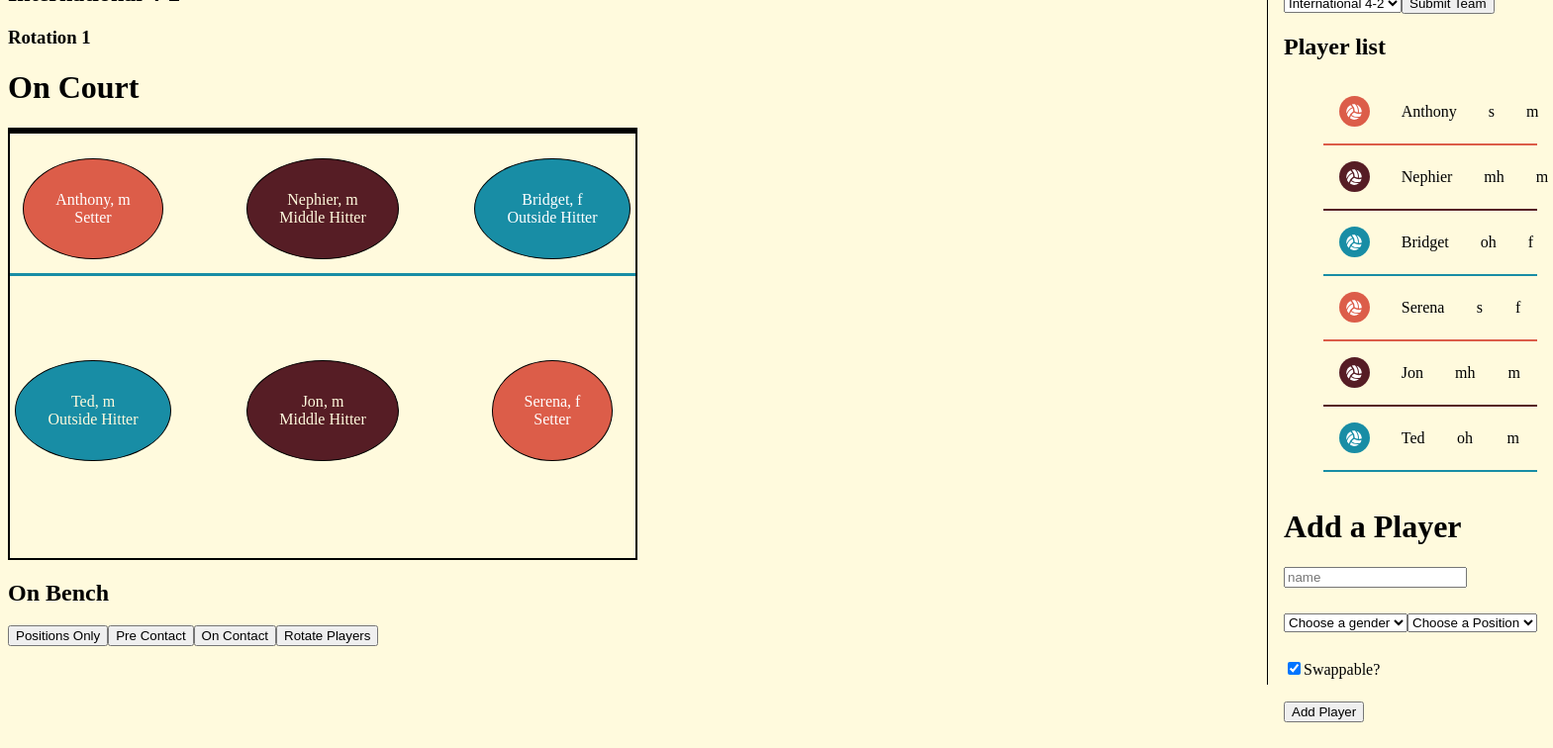
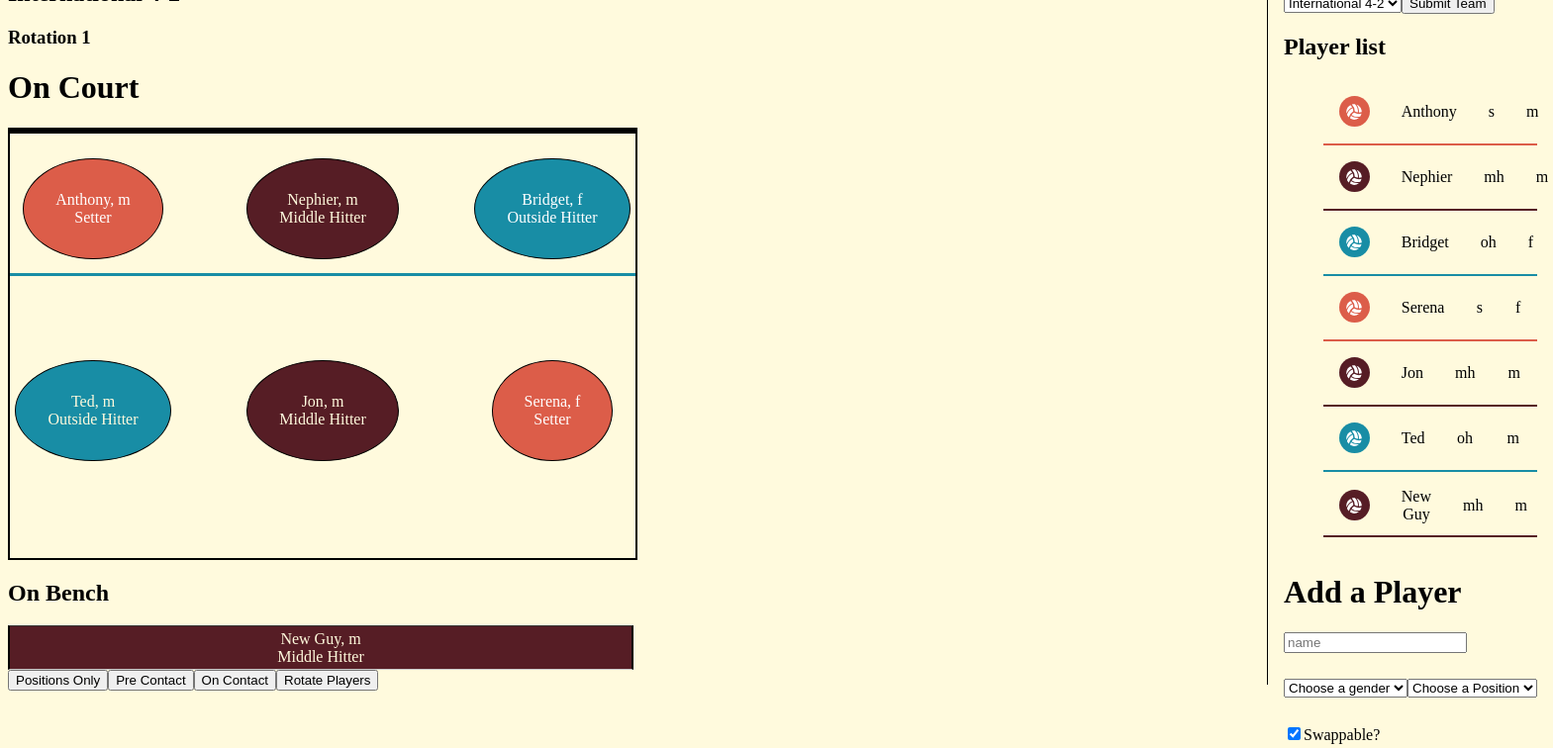
Before and after one commit to anthonyAgnone/vball-roster, a React (Create React App) app: page / in a window 1280 px wide. Shown: the part 108-864 px from the top of the page at 99% size, 1569 px wide, since content can reach past the window. After the commit the page ends 814 px from the top, so only its background shows below. Built offline with nearby package versions, Linux system fonts and the light colour scheme.

Commit message:
Styling updates

```diff
--- a/src/App.js
+++ b/src/App.js
@@ -62,9 +62,19 @@ const App = () => {
       },
       {
         name: "Ted",
-        id: "0",
+        id: "6",
         gender: "m",
         position: "oh",
+        swappable: true,
+        str: "",
+        weak: ""
+      },
+      ,
+      {
+        name: "New Guy",
+        id: "7",
+        gender: "m",
+        position: "mh",
         swappable: true,
         str: "",
         weak: ""
--- a/src/components/home/Home.js
+++ b/src/components/home/Home.js
@@ -1,5 +1,11 @@
 import React, { useContext, useState } from "react";
-import { OnBench, OnCourt, Player } from "./assets/StyledElements";
+import {
+  OnBench,
+  OnCourt,
+  Player,
+  BenchList,
+  BenchPlayer
+} from "./assets/StyledElements";
 import { TeamDispatch } from "../../App";
 
 const Home = ({ team: { teamName, offense, players } }) => {
@@ -103,7 +109,7 @@ const Home = ({ team: { teamName, offense, players } }) => {
   };
 
   const handleRotate = () => {
-    dispatch({ type: "ROTATE_PLAYERS", payload: "" });
+    dispatch({ type: "ROTATE_PLAYERS" });
     if (rotation === 5) setRotation(0);
     else setRotation(rotation + 1);
   };
@@ -144,7 +150,9 @@ const Home = ({ team: { teamName, offense, players } }) => {
 
       <h1>On Court</h1>
       <OnCourt>
-        {players.slice(0, 6).map((player, i) => (
+        {players.map((player, i) => {
+          if (i < 6) {
+            return (
               <Player
                 key={i}
                 swappable={player.swappable}
@@ -157,16 +165,31 @@ const Home = ({ team: { teamName, offense, players } }) => {
                 {player.name}, {player.gender}
                 <p>{handlePosition(player.position)}</p>
               </Player>
-        ))}
+            );
+          }
+        })}
       </OnCourt>
       <OnBench>
         <h2>On Bench</h2>
-        {players.slice(5, players.length - 1).map((player, i) => (
-          <Player key={i} swappable={player.swappable}>
-            <p>{player.name}</p>
-            <p>{player.gender}</p>
-          </Player>
-        ))}
+        <BenchList>
+          {players.map((player, i) => {
+            if (i > 5) {
+              return (
+                <li>
+                  <BenchPlayer
+                    key={i}
+                    swappable={player.swappable}
+                    id={player.id}
+                    position={player.position}>
+                    <button onClick={() => handleDelete(player.id)}>X</button>
+                    {player.name}, {player.gender}
+                    <p>{handlePosition(player.position)}</p>
+                  </BenchPlayer>
+                </li>
+              );
+            }
+          })}
+        </BenchList>
       </OnBench>
 
       <div>
--- a/src/components/home/assets/StyledElements.js
+++ b/src/components/home/assets/StyledElements.js
@@ -30,17 +30,6 @@ export const OnCourt = styled.div`
     height: 3px;
     width: 100%;
     background: rgba(24, 141, 165, 1);
-  }
-`;
-
-export const OnBench = styled.div`
-  display: flex;
-  flex-direction: column;
-  width: 20vw;
-  justify-content: center;
-  align-items: center;
-  h2 {
-    align-self: flex-start;
   }
 `;
 
@@ -86,6 +75,56 @@ export const Player = styled.div`
   }
 `;
 
+export const OnBench = styled.div`
+  width: 50%;
+`;
+
+export const BenchList = styled.ul`
+  width: 100%;
+  text-align: center;
+  list-style: none;
+  margin: 0;
+  padding: 0;
+`;
+
+export const BenchPlayer = styled.div`
+  position: relative;
+  flex-direction: column;
+  border-bottom: 1px solid #ccc;
+  border-top: 1px solid #333;
+  border-left: 2px solid #000;
+  border-right: 2px solid #000;
+  padding: 0.2em;
+  color: ${props => (props.swappable ? "#fffadd" : "#ffffff")};
+  background-color: ${props => positionColor(props.position)};
+  transition: all 0.6s ease-in-out;
+  p {
+    margin: 0;
+    padding: 0;
+  }
+  button {
+    display: none;
+    position: absolute;
+    top: 0;
+    left: 0;
+    border: 1px solid #000;
+    padding: 2px 5px;
+    margin: 0;
+    background: red;
+    color: #fff;
+    cursor: pointer;
+    :hover {
+      background: #fff;
+      color: red;
+    }
+  }
+  :hover {
+    button {
+      display: block;
+    }
+  }
+`;
+
 const positionColor = pos => {
   switch (pos) {
     case "s":
--- a/src/components/teamManagement/assets/StyledComponents.js
+++ b/src/components/teamManagement/assets/StyledComponents.js
@@ -1,7 +1,7 @@
 import styled from "styled-components";
 
 export const TeamDiv = styled.div`
-  position: absolute;
+  position: fixed;
   top: 0;
   right: 0;
   transition: all 0.3s ease-in-out;
--- a/src/components/teamManagement/teamSetup/assets/StyledElements.js
+++ b/src/components/teamManagement/teamSetup/assets/StyledElements.js
@@ -40,5 +40,6 @@ export const ListItem = styled.li`
     padding: 5px;
     border-radius: 50%;
     color: #fff;
+    cursor: grab;
   }
 `;
--- a/src/global.css
+++ b/src/global.css
@@ -1,5 +1,7 @@
-html, body {
-  overflow: hidden;
+html,
+body {
+  overflow-x: hidden;
+  box-sizing: border-box;
 }
 
 body {
```
Lines whose indentation alone changed are shown as unchanged.
